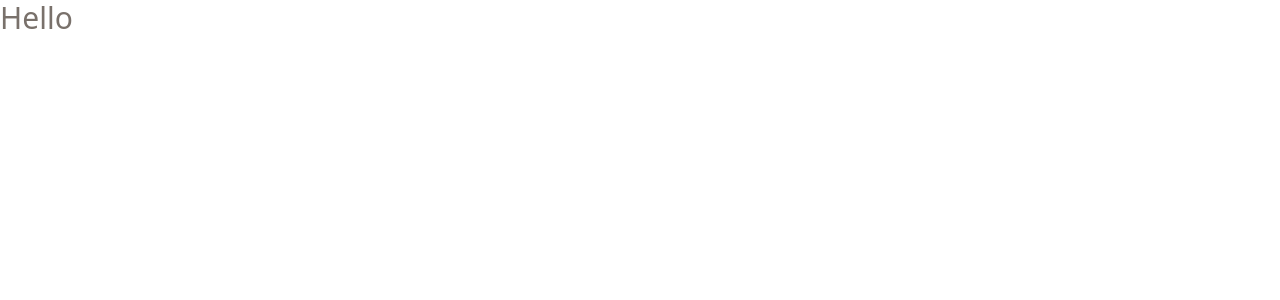
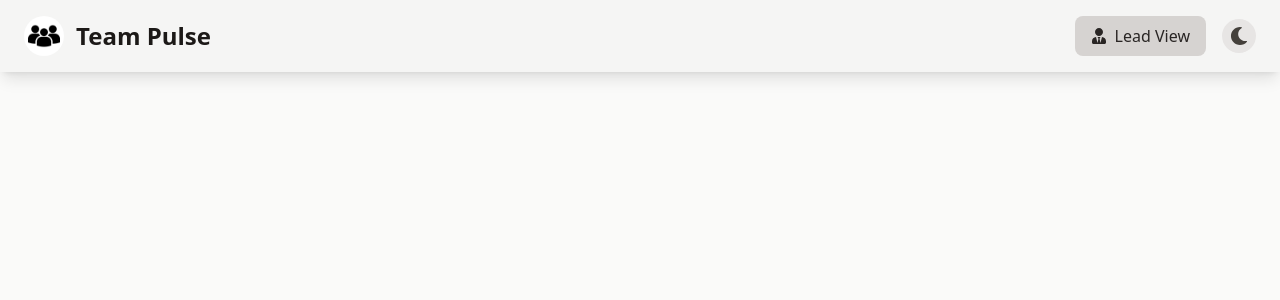
Before and after one commit to AnshuGu-Intern/Team-Pulse-Dashboard, a React (Vite) app: page / in a window 1280 px wide. Shown: the top 300 px of the page. Built offline with nearby package versions, Linux system fonts and the light colour scheme.

Commit message:
feat: create basic header component with theme toggle and role switcher

```diff
--- a/src/App.jsx
+++ b/src/App.jsx
@@ -1,7 +1,29 @@
+import React, { useState } from "react";
+import Header from "./components/Header";
+
 function App() {
+  const [darkMode, setDarkMode] = useState(false);
+  const [currentRole, setCurrentRole] = useState("member");
+
+  const toggleDarkMode = () => setDarkMode(!darkMode);
+  const toggleRole = () =>
+    setCurrentRole(currentRole === "lead" ? "member" : "lead");
+
   return (
-    <div>
-      <h1 className="text-stone-500 text-3xl">Hello</h1>
+    <div
+      className={`min-h-screen transition-colors duration-300 ${
+        darkMode ? "bg-stone-800 text-stone-100" : "bg-stone-50 text-stone-900"
+      }`}
+    >
+      <Header
+        darkMode={darkMode}
+        onToggleDarkMode={toggleDarkMode}
+        currentRole={currentRole}
+        onToggleRole={toggleRole}
+      />
+      <main className="container mx-auto px-4 py-8">
+        {/* Content will go here */}
+      </main>
     </div>
   );
 }
--- /dev/null
+++ b/src/components/Header.jsx
@@ -0,0 +1,69 @@
+import React, { useState } from "react";
+import { FaSun, FaMoon, FaUser, FaUserTie } from "react-icons/fa";
+
+const Header = ({ darkMode, onToggleDarkMode, currentRole, onToggleRole }) => {
+  const [imageError, setImageError] = useState(false);
+
+  const handleImageError = () => {
+    setImageError(true);
+  };
+
+  return (
+    <header
+      className={`py-4 px-6 shadow-lg ${
+        darkMode ? "bg-stone-900 text-stone-100" : "bg-stone-100 text-stone-900"
+      }`}
+    >
+      <div className="container mx-auto flex justify-between items-center">
+        <div className="flex items-center">
+          {imageError ? (
+            <FaUser
+              className="w-10 h-10 rounded-full flex items-center justify-center text-stone-500 mr-3"
+              size={30}
+            />
+          ) : (
+            <img
+              src="./images/team.jpg"
+              alt="Team Pulse Logo"
+              className="w-10 h-10 rounded-full mr-3 object-cover"
+              onError={handleImageError}
+            />
+          )}
+          <h1 className="text-2xl font-bold">Team Pulse</h1>
+        </div>
+
+        <div className="flex items-center space-x-4">
+          <button
+            onClick={onToggleRole}
+            className={`flex items-center px-4 py-2 rounded-lg transition-colors ${
+              currentRole === "lead"
+                ? "bg-stone-600 text-stone-100"
+                : "bg-stone-300 text-stone-800 hover:bg-stone-400"
+            }`}
+          >
+            {currentRole === "lead" ? (
+              <FaUser className="mr-2" />
+            ) : (
+              <FaUserTie className="mr-2" />
+            )}
+            {currentRole === "lead" ? "Member View" : "Lead View"}
+          </button>
+
+          <button
+            onClick={onToggleDarkMode}
+            className={`p-2 rounded-full focus:outline-none transition-colors ${
+              darkMode
+                ? "bg-stone-700 text-amber-300"
+                : "bg-stone-200 text-stone-700"
+            }`}
+            aria-label="Toggle theme"
+          >
+            {darkMode ? <FaSun size={18} /> : <FaMoon size={18} />}
+          </button>
+        </div>
+      </div>
+    </header>
+  );
+};
+
+export default Header;
--- /dev/null
+++ b/src/components/RoleSwitcher.jsx
@@ -0,0 +1,33 @@
+import React from "react";
+import { useDispatch, useSelector } from "react-redux";
+import { switchRole } from "../store/slices/roleSlice";
+import { FaUser, FaUserTie } from "react-icons/fa";
+
+const RoleSwitcher = () => {
+  const dispatch = useDispatch();
+  const currentRole = useSelector((state) => state.role.currentRole);
+
+  const handleSwitch = () => {
+    dispatch(switchRole(currentRole === "lead" ? "member" : "lead"));
+  };
+
+  return (
+    <button
+      onClick={handleSwitch}
+      className={`flex items-center px-4 py-2 rounded-lg transition-colors duration-300 ${
+        currentRole === "lead"
+          ? "bg-stone-600 text-stone-100"
+          : "bg-stone-300 text-stone-800 hover:bg-stone-400"
+      }`}
+    >
+      {currentRole === "lead" ? (
+        <FaUser className="mr-2" />
+      ) : (
+        <FaUserTie className="mr-2" />
+      )}
+      {currentRole === "lead" ? "Member View" : "Lead View"}
+    </button>
+  );
+};
+
+export default RoleSwitcher;
--- /dev/null
+++ b/src/components/ThemeToggle.jsx
@@ -0,0 +1,26 @@
+import { useDispatch, useSelector } from "react-redux";
+import { toggleDarkMode } from "../store/slices/uiSlice";
+import { FaSun, FaMoon } from "react-icons/fa";
+
+const ThemeToggle = () => {
+  const dispatch = useDispatch();
+  const darkMode = useSelector((state) => state.ui.darkMode);
+
+  const handleToggle = () => {
+    dispatch(toggleDarkMode());
+  };
+
+  return (
+    <button
+      onClick={handleToggle}
+      className={`p-2 rounded-full focus:outline-none transition-colors duration-300 ${
+        darkMode ? "bg-stone-700 text-amber-300" : "bg-stone-200 text-stone-700"
+      }`}
+      aria-label="Toggle theme"
+    >
+      {darkMode ? <FaSun size={18} /> : <FaMoon size={18} />}
+    </button>
+  );
+};
+
+export default ThemeToggle;
```
Also changed, not shown: public/images/team.jpg (added).
